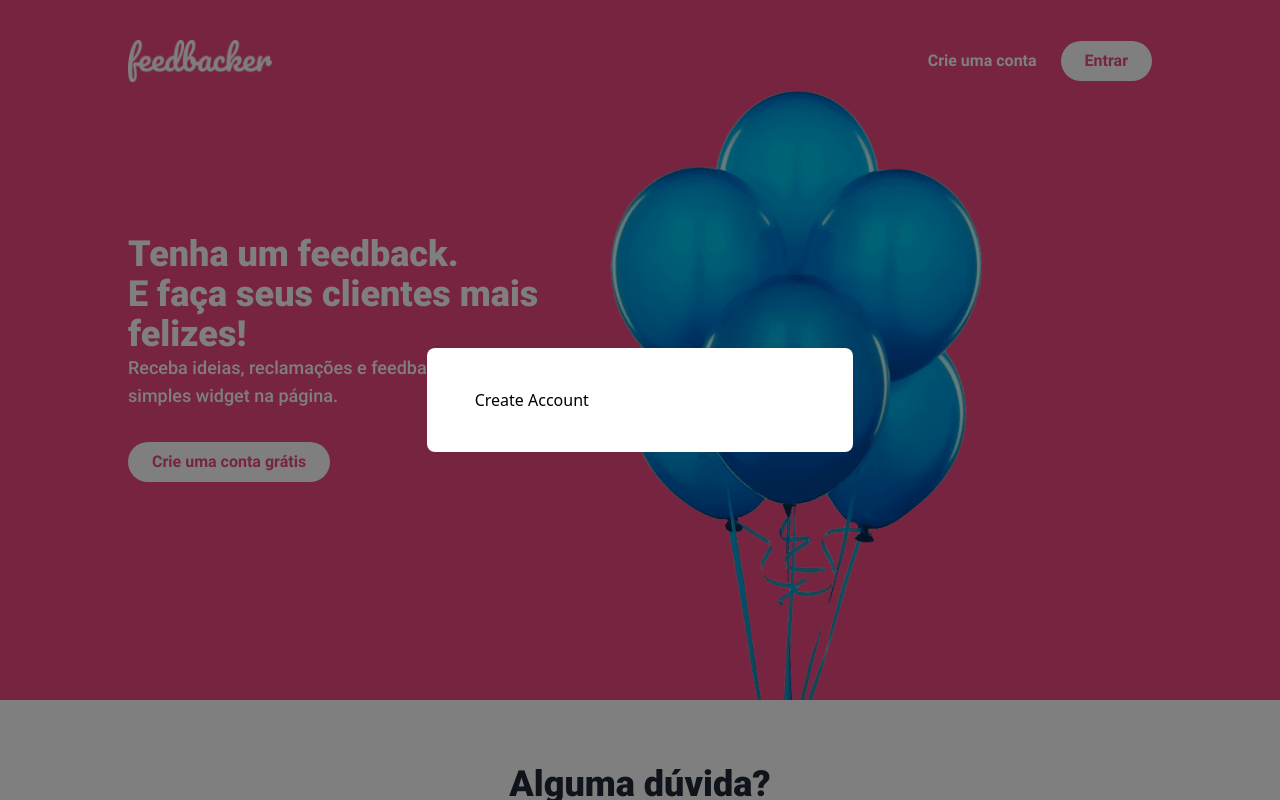
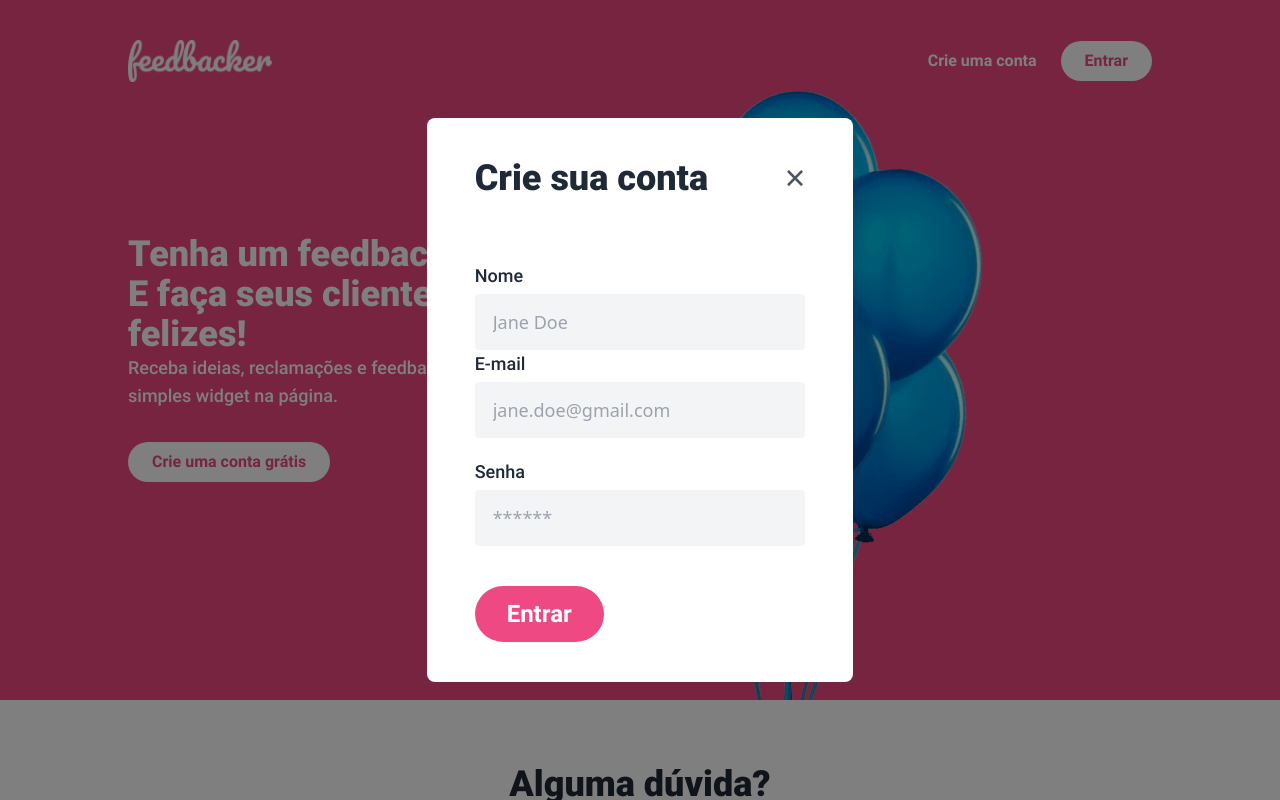
Before and after one commit to jeffersondenilson/feedbacker, a Vue app in the folder dashboard/: page / in a window 1280 px wide. Both pictures are taken after a click on the button "Crie uma conta". Shown: the top 800 px of the page. Built offline with nearby package versions, Linux system fonts and the light colour scheme.

Commit message:
criação de conta

```diff
--- a/dashboard/src/components/ModalCreateAccount/index.vue
+++ b/dashboard/src/components/ModalCreateAccount/index.vue
@@ -1,8 +1,180 @@
 <template>
-  <div>Create Account</div>
+  <div class="flex justify-between">
+    <h1 class="text-xl sm:text-4xl font-black text-gray-800">
+      Crie sua conta
+    </h1>
+
+    <button
+      @click="close"
+      class="text-4xl text-gray-600 focus:outline-none"
+    >
+      &times;
+    </button>
+  </div>
+
+  <div class="mt-16">
+    <form @submit.prevent="handleSubmit">
+      <label class="block">
+        <span class="text-lg font-medium text-gray-800">Nome</span>
+        <input
+          v-model="state.name.value"
+          type="text"
+          :class="{ 'border-brand-danger': !!state.name.errorMessage }"
+          class="block w-full px-4 py-3 mt-1 text-lg bg-gray-100 border-2 border-transparent rounded"
+          placeholder="Jane Doe"
+        />
+        <span
+          v-if="!!state.name.errorMessage"
+          class="block font-medium text-brand-danger"
+        >
+          {{ state.name.errorMessage }}
+        </span>
+      </label>
+
+      <label class="block">
+        <span class="text-lg font-medium text-gray-800">E-mail</span>
+        <input
+          v-model="state.email.value"
+          type="email"
+          :class="{ 'border-brand-danger': !!state.email.errorMessage }"
+          class="block w-full px-4 py-3 mt-1 text-lg bg-gray-100 border-2 border-transparent rounded"
+          placeholder="jane.doe@gmail.com"
+        />
+        <span
+          v-if="!!state.email.errorMessage"
+          class="block font-medium text-brand-danger"
+        >
+          {{ state.email.errorMessage }}
+        </span>
+      </label>
+
+      <label class="block mt-5">
+        <span class="text-lg font-medium text-gray-800">Senha</span>
+        <input
+          v-model="state.password.value"
+          type="password"
+          :class="{ 'border-brand-danger': !!state.password.errorMessage }"
+          class="block w-full px-4 py-3 mt-1 text-lg bg-gray-100 border-2 border-transparent rounded"
+          placeholder="******"
+        />
+        <span
+          v-if="!!state.password.errorMessage"
+          class="block font-medium text-brand-danger"
+        >
+          {{ state.password.errorMessage }}
+        </span>
+      </label>
+
+      <button
+        :disabled="state.isLoading"
+        type="submit"
+        :class="{ 'opacity-50': state.isLoading }"
+        class="px-8 py-3 mt-10 text-2xl font-bold text-white rounded-full bg-brand-main focus:outline-none transition-all duration-150"
+      >
+        <icon v-if="state.isLoading" name="loading" class="animate-spin" />
+        <span v-else>Entrar</span>
+      </button>
+    </form>
+  </div>
 </template>
 
 <script>
+import { reactive } from 'vue'
+import { useRouter } from 'vue-router'
+import { useField } from 'vee-validate'
+import { useToast } from 'vue-toastification'
+import Icon from '../Icon'
+import useModal from '../../hooks/useModal'
+import {
+  validateEmptyAndEmail,
+  validateEmptyAndLength3,
+  validateEmptyAndName
+} from '../../utils/validators'
+import services from '../../services'
+
 export default {
+  components: { Icon },
+  setup () {
+    const modal = useModal()
+    const router = useRouter()
+    const toast = useToast()
+
+    const {
+      value: nameValue,
+      errorMessage: nameErrorMessage
+    } = useField('name', validateEmptyAndName)
+
+    const {
+      value: emailValue,
+      errorMessage: emailErrorMessage
+    } = useField('email', validateEmptyAndEmail)
+
+    const {
+      value: passwordValue,
+      errorMessage: passwordErrorMessage
+    } = useField('password', validateEmptyAndLength3)
+
+    const state = reactive({
+      hasErrors: false,
+      isLoading: false,
+      name: {
+        value: nameValue,
+        errorMessage: nameErrorMessage
+      },
+      email: {
+        value: emailValue,
+        errorMessage: emailErrorMessage
+      },
+      password: {
+        value: passwordValue,
+        errorMessage: passwordErrorMessage
+      }
+    })
+
+    async function login ({ email, password }) {
+      const { data, errors } = await services.auth.login({
+        email,
+        password
+      })
+
+      if (!errors) {
+        window.localStorage.setItem('token', data.token)
+        router.push({ name: 'Feedbacks' })
+        modal.close()
+      }
+    }
+
+    async function handleSubmit () {
+      try {
+        toast.clear()
+        state.isLoading = true
+        const { errors } = await services.auth.register({
+          name: state.name.value,
+          email: state.email.value,
+          password: state.password.value
+        })
+
+        if (!errors) {
+          await login({
+            email: state.email.value,
+            password: state.password.value
+          })
+        } else if (errors.status === 400) {
+          toast.error('Ocorreu um erro ao criar conta')
+        }
+      } catch (error) {
+        state.hasErrors = !!error
+        toast.error('Ocorreu um erro ao criar conta')
+      } finally {
+        state.isLoading = false
+      }
+    }
+
+    return {
+      state,
+      handleSubmit,
+      close: modal.close
+    }
+  }
 }
 </script>
--- a/dashboard/src/services/auth.js
+++ b/dashboard/src/services/auth.js
@@ -1,4 +1,24 @@
 export default (httpClient) => ({
+  register: async ({ name, email, password }) => {
+    const response = await httpClient.post('/auth/register', {
+      name,
+      email,
+      password
+    })
+
+    let errors = null
+    if (!response.data) {
+      errors = {
+        status: response.request.status,
+        statusText: response.request.statusText
+      }
+    }
+
+    return {
+      data: response.data,
+      errors
+    }
+  },
   login: async ({ email, password }) => {
     const response = await httpClient.post('/auth/login', {
       email,
--- a/dashboard/src/utils/validators.js
+++ b/dashboard/src/utils/validators.js
@@ -22,3 +22,11 @@
 
   return true
 }
+
+export function validateEmptyAndName (value) {
+  if (!value) {
+    return '*Este campo é obrigatório'
+  }
+
+  return true
+}
```
